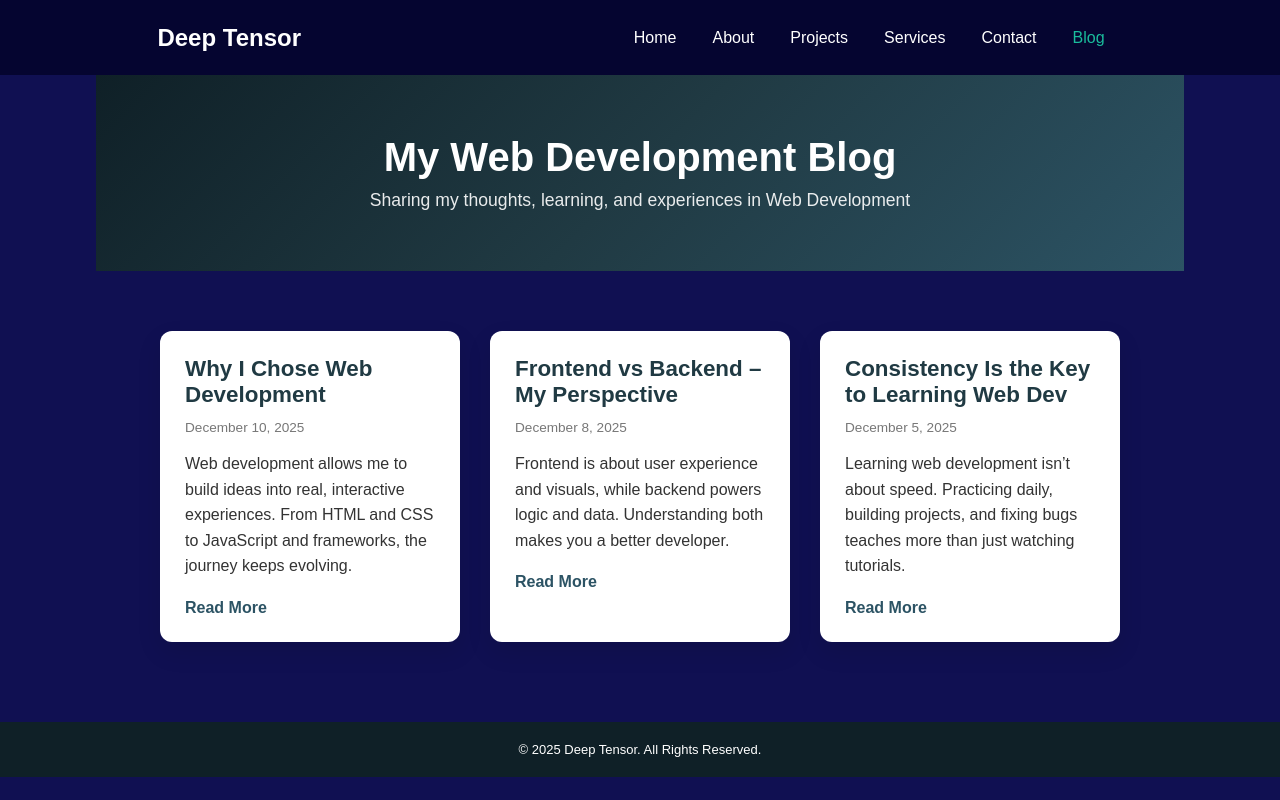
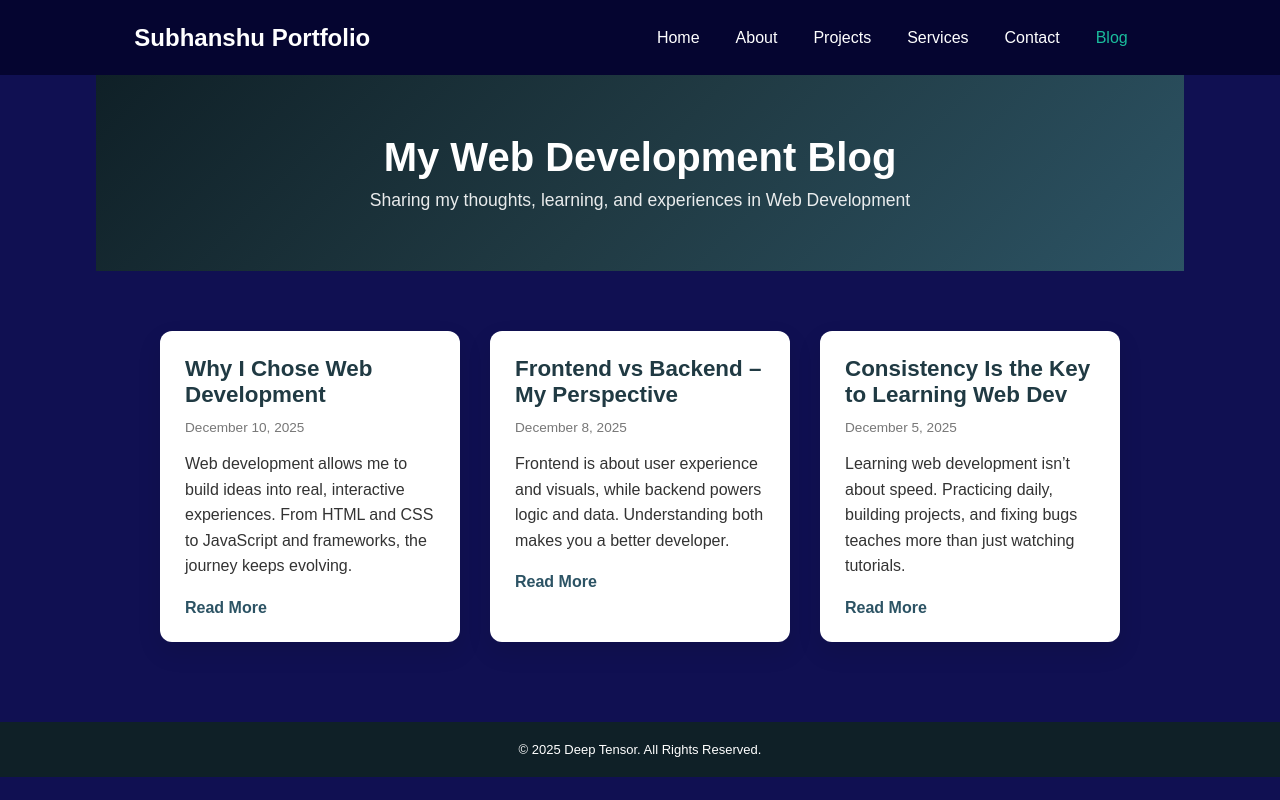
Before and after one commit to DeepTensor-3070/Personal-Portfolio, a plain HTML site: page blog.html in a window 1280 px wide. Drawn offline with Linux system fonts and the light colour scheme.

Commit message:
Updating Readme

```diff
--- a/blog.html
+++ b/blog.html
@@ -14,7 +14,7 @@
 
   <header>
     <nav class="navbar">
-      <h2 class="logo">Deep Tensor</h2>
+      <h2 class="logo">Subhanshu Portfolio</h2>
       <ul class="nav-links">
         <li><a href="index.html">Home</a></li>
         <li><a href="about.html">About</a></li>
```
Also changed, not shown: screenshots/Blog.png (added), 1 other file.
